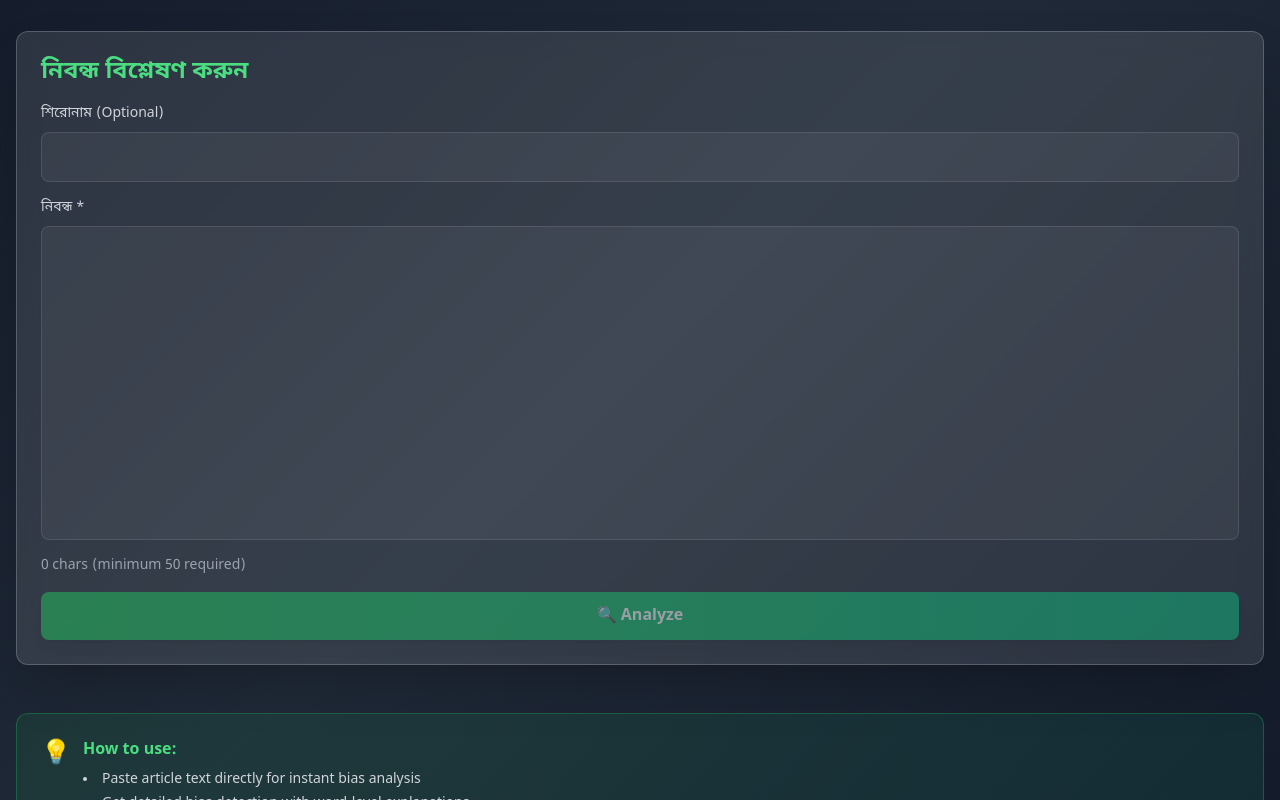
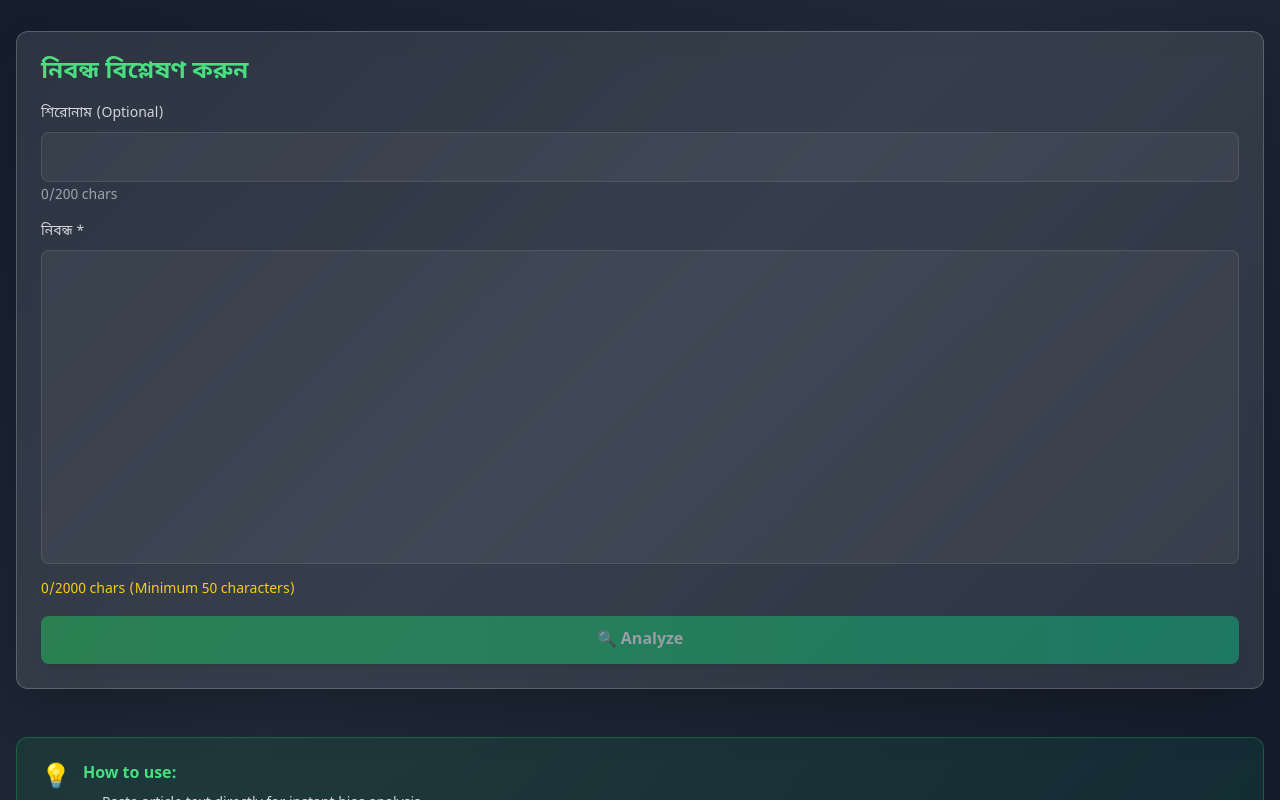
Before and after one commit to thabir303/BiasFree-News, a React (Vite) app in the folder frontend/: page / in a window 1280 px wide. Shown: the part 442-1242 px from the top of the page. Built offline with nearby package versions, Linux system fonts and the light colour scheme; no server answers.

Commit message:
feat: enhance ArticleInput validation and character count feedback for title and content

```diff
--- a/frontend/src/components/ArticleInput.tsx
+++ b/frontend/src/components/ArticleInput.tsx
@@ -9,15 +9,23 @@ export default function ArticleInput({ onAnalyze, loading }: ArticleInputProps)
     const [content, setContent] = useState('');
     const [title, setTitle] = useState('');
 
+    const MAX_CONTENT_CHARS = 2000;
+    const MIN_CONTENT_CHARS = 50;
+    const MAX_TITLE_CHARS = 200;
+
     const handleSubmit = (e: React.FormEvent) => {
         e.preventDefault();
-        if (content.trim().length >= 50) {
+        if (content.trim().length >= MIN_CONTENT_CHARS && content.length <= MAX_CONTENT_CHARS && title.length <= MAX_TITLE_CHARS) {
             onAnalyze(content, title);
         }
     };
 
     const charCount = content.length;
-    const isValid = charCount >= 50;
+    const titleCharCount = title.length;
+    const isTitleValid = titleCharCount <= MAX_TITLE_CHARS;
+    const isContentTooShort = charCount < MIN_CONTENT_CHARS;
+    const isContentTooLong = charCount > MAX_CONTENT_CHARS;
+    const isValid = !isContentTooShort && !isContentTooLong && isTitleValid;
 
     return (
         <div className="glass-card w-full p-6">
@@ -30,9 +38,14 @@ export default function ArticleInput({ onAnalyze, loading }: ArticleInputProps)
                         type="text"
                         value={title}
                         onChange={(e) => setTitle(e.target.value)}
-                        className="input-field w-full"
+                        className={`input-field w-full ${!isTitleValid ? 'border-red-500' : ''}`}
                         disabled={loading}
+                        maxLength={MAX_TITLE_CHARS}
                     />
+                    <div className={`text-sm mt-1 ${!isTitleValid ? 'text-red-400' : 'text-gray-400'}`}>
+                        {titleCharCount}/{MAX_TITLE_CHARS} chars
+                        {!isTitleValid && ' (Maximum 200 character)'}
+                    </div>
                 </div>
 
                 <div>
@@ -40,12 +53,14 @@ export default function ArticleInput({ onAnalyze, loading }: ArticleInputProps)
                     <textarea
                         value={content}
                         onChange={(e) => setContent(e.target.value)}
-                        className="textarea-field w-full"
+                        className={`textarea-field w-full ${isContentTooLong ? 'border-red-500' : ''}`}
                         disabled={loading}
                         rows={12}
                     />
-                    <div className="text-sm mt-2 text-gray-400">
-                        {charCount} chars {!isValid && '(minimum 50 required)'}
+                    <div className={`text-sm mt-2 ${isContentTooLong ? 'text-red-400' : isContentTooShort ? 'text-yellow-400' : 'text-green-400'}`}>
+                        {charCount}/{MAX_CONTENT_CHARS} chars
+                        {isContentTooShort && ` (Minimum ${MIN_CONTENT_CHARS} characters)`}
+                        {isContentTooLong && ` (Maximum ${MAX_CONTENT_CHARS} characters)`}
                     </div>
                 </div>
 
```
